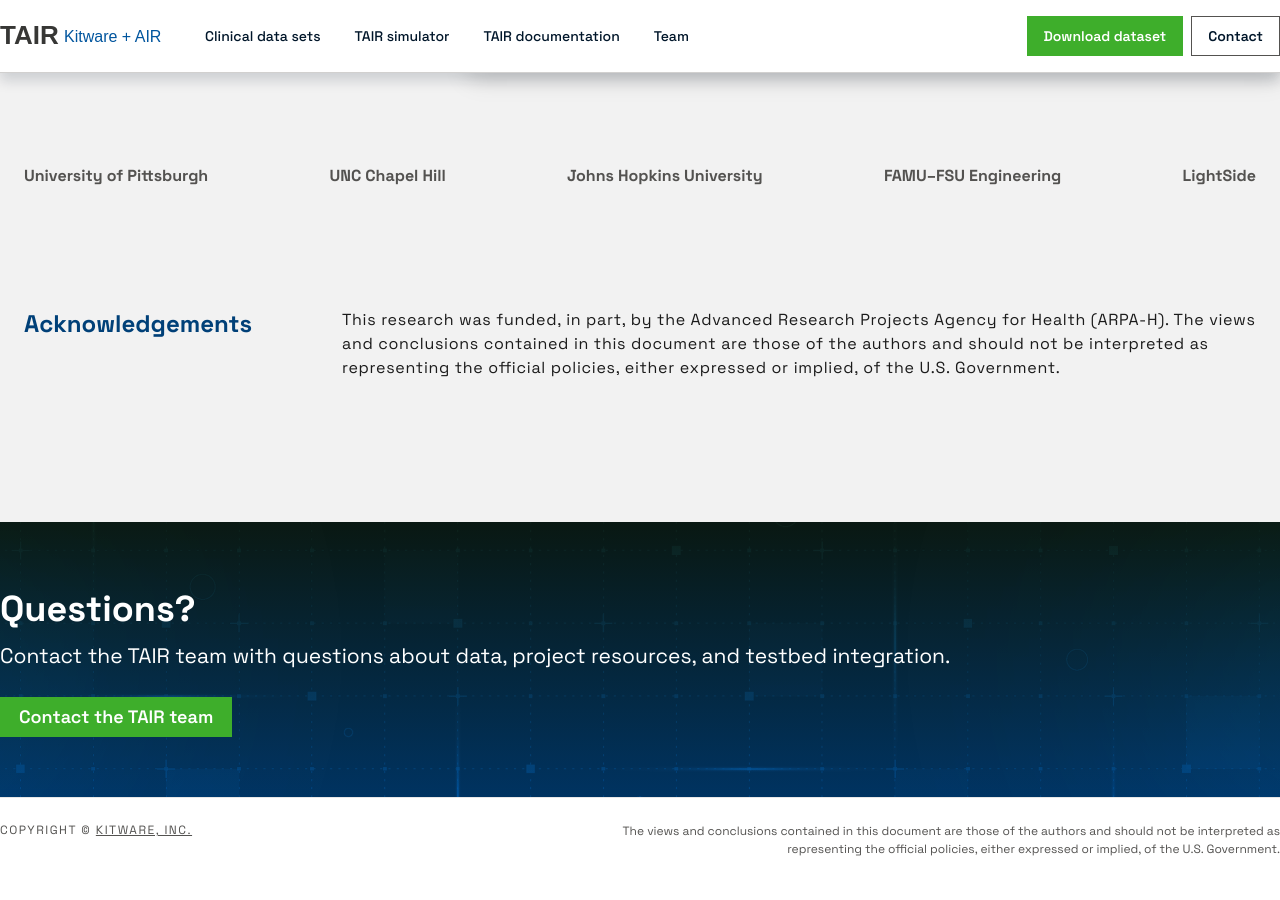
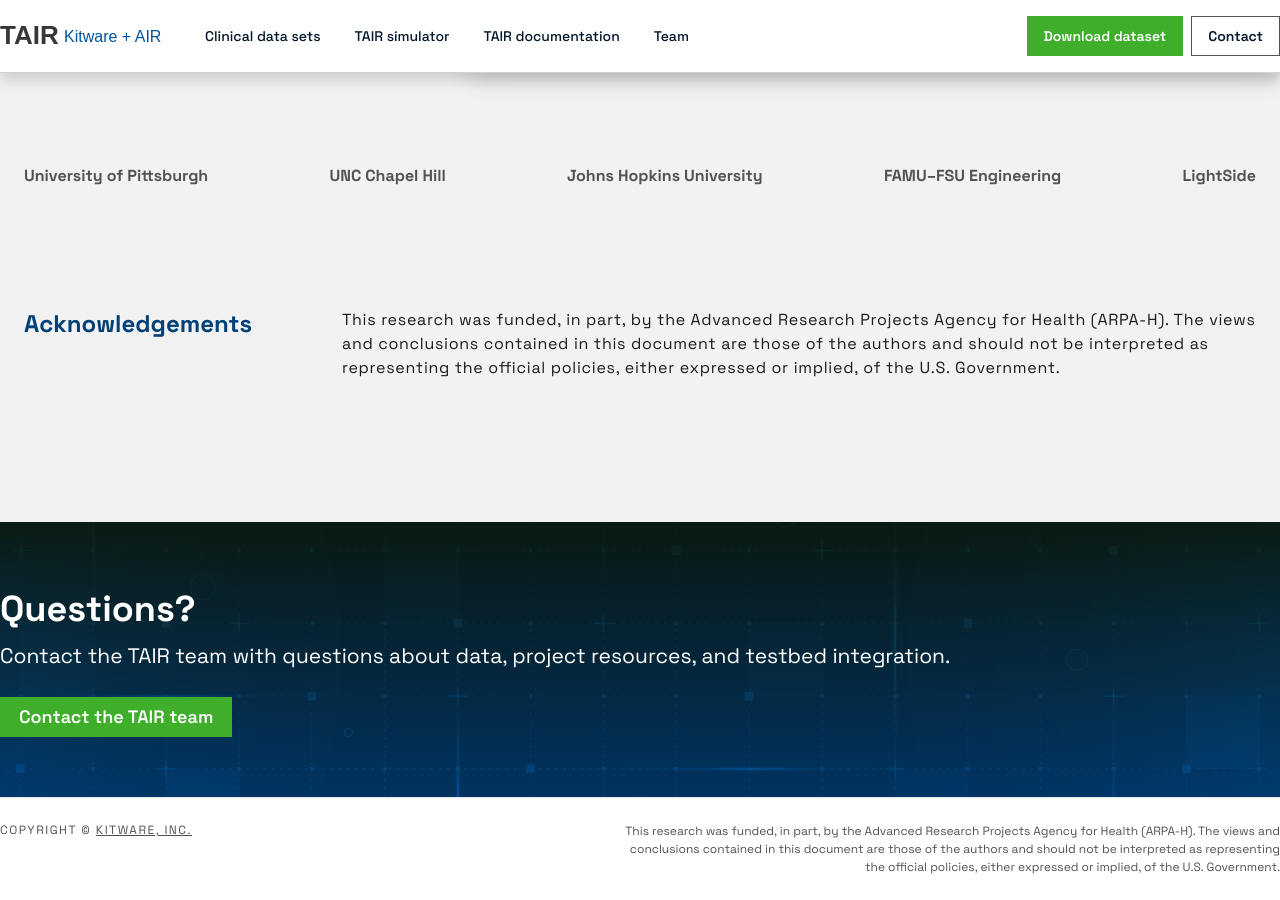
Before and after one commit to Kitware/TAIR, a Jekyll site: the page built from index.md, in a window 1280 px wide and 900 px high, scrolled down 5704 px. Built offline with Jekyll 4.4.1, drawn with Linux system fonts in a browser that asks for light colours; nearby versions of some CDN libraries; library files that are not in the unit come from our copies.

Commit message:
Use correct disclaimer

```diff
--- a/_data/site.yml
+++ b/_data/site.yml
@@ -36,5 +36,5 @@ navigation:
     detail: Kitware + ARPA H
 
 footer:
-  disclaimer: The views and conclusions contained in this document are those of the authors and should not be interpreted as representing the official policies, either expressed or implied, of the U.S. Government.
+  disclaimer: This research was funded, in part, by the Advanced Research Projects Agency for Health (ARPA-H). The views and conclusions contained in this document are those of the authors and should not be interpreted as representing the official policies, either expressed or implied, of the U.S. Government.
   organization: Kitware, Inc.
```
